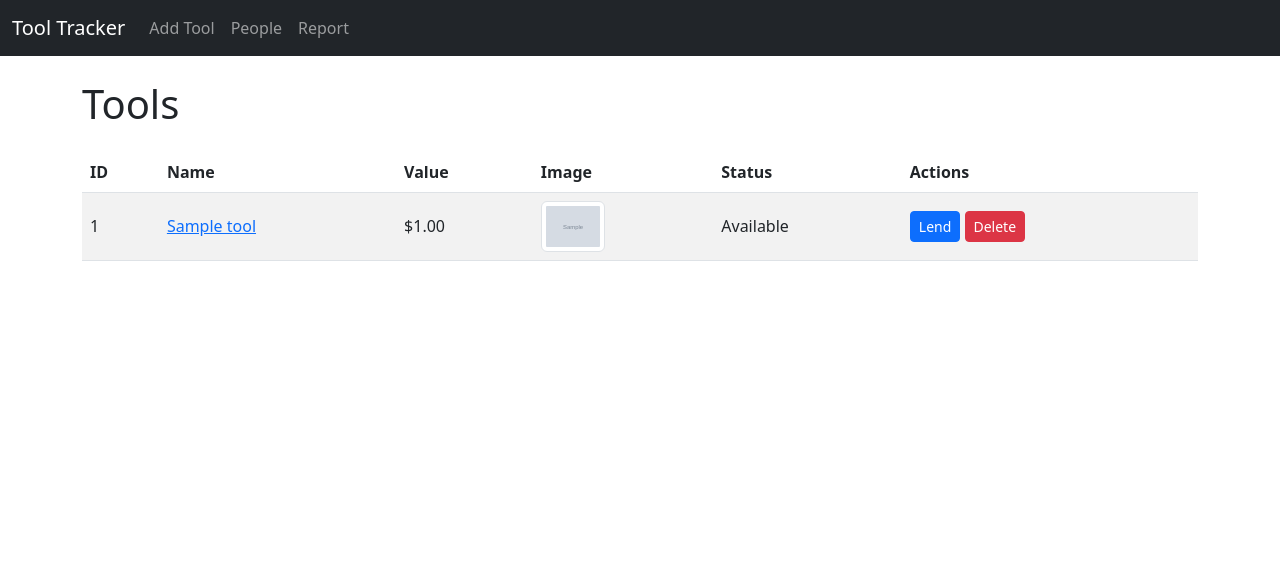
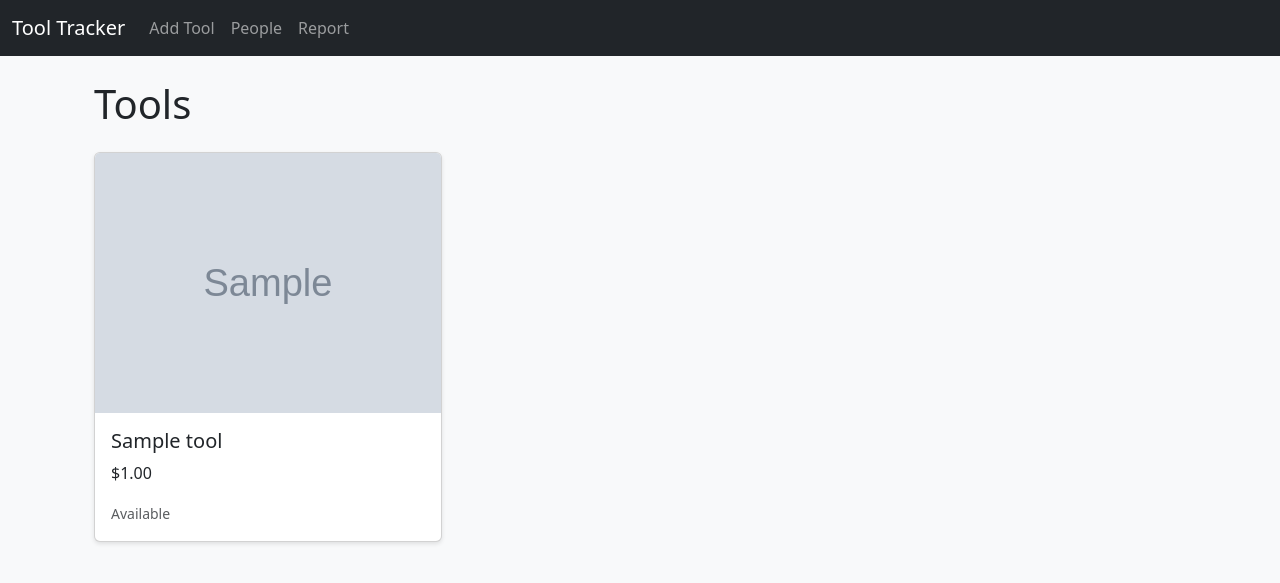
Before and after one commit to d-kholin/tooltracker, a Flask app: page / in a window 1280 px wide. Shown: the top 583 px of the page. Run offline with Flask 3, Linux system fonts and the light colour scheme; tables that the repository leaves empty hold one stand-in row (values such as "Sample post"); grey boxes marked "Sample" are stand-in pictures; some libraries are stand-ins or nearby versions.

Commit message:
feat: add react front end for tool dashboard

```diff
--- a/app.py
+++ b/app.py
@@ -1,7 +1,7 @@
 import os
 import sqlite3
 import datetime
-from flask import Flask, render_template, request, redirect, url_for, flash
+from flask import Flask, render_template, request, redirect, url_for, flash, jsonify
 from werkzeug.utils import secure_filename
 
 DB_PATH = os.environ.get('TOOLTRACKER_DB', 'tooltracker.db')
@@ -66,6 +66,11 @@ init_db()
 
 @app.route('/')
 def index():
+    return render_template('index.html')
+
+
+@app.route('/api/tools')
+def api_tools():
     with get_conn() as conn:
         c = conn.cursor()
         c.execute(
@@ -77,8 +82,8 @@ def index():
             ORDER BY t.id
             """
         )
-        tools = c.fetchall()
-    return render_template('index.html', tools=tools)
+        tools = [dict(row) for row in c.fetchall()]
+    return jsonify(tools)
 
 
 @app.route('/add', methods=['GET', 'POST'])
--- /dev/null
+++ b/static/css/style.css
@@ -0,0 +1,7 @@
+body {
+  background-color: #f8f9fa;
+}
+
+.card {
+  box-shadow: 0 2px 4px rgba(0, 0, 0, 0.1);
+}
--- /dev/null
+++ b/static/js/app.js
@@ -0,0 +1,40 @@
+const App = () => {
+  const [tools, setTools] = React.useState([]);
+
+  React.useEffect(() => {
+    fetch('/api/tools')
+      .then(res => res.json())
+      .then(data => setTools(data));
+  }, []);
+
+  return (
+    <div className="container">
+      <h1 className="mb-4">Tools</h1>
+      <div className="row row-cols-1 row-cols-md-3 g-4">
+        {tools.map(tool => (
+          <div className="col" key={tool.id}>
+            <div className="card h-100">
+              {tool.image_path && (
+                <img src={`/static/${tool.image_path}`} className="card-img-top" alt={tool.name} />
+              )}
+              <div className="card-body">
+                <h5 className="card-title">{tool.name}</h5>
+                {tool.value !== null && (
+                  <p className="card-text">${tool.value.toFixed(2)}</p>
+                )}
+                <p className="card-text">
+                  <small className="text-muted">
+                    {tool.borrower ? `Lent to ${tool.borrower} on ${tool.lent_on}` : 'Available'}
+                  </small>
+                </p>
+              </div>
+            </div>
+          </div>
+        ))}
+      </div>
+    </div>
+  );
+};
+
+const root = ReactDOM.createRoot(document.getElementById('root'));
+root.render(<App />);
--- a/templates/base.html
+++ b/templates/base.html
@@ -5,6 +5,7 @@
   <meta name="viewport" content="width=device-width, initial-scale=1">
   <title>Tool Tracker</title>
   <link href="https://cdn.jsdelivr.net/npm/bootstrap@5.3.0/dist/css/bootstrap.min.css" rel="stylesheet">
+  <link href="{{ url_for('static', filename='css/style.css') }}" rel="stylesheet">
 </head>
 <body>
   <nav class="navbar navbar-expand-lg navbar-dark bg-dark">
--- a/templates/index.html
+++ b/templates/index.html
@@ -1,32 +1,8 @@
 {% extends 'base.html' %}
 {% block content %}
-<h1 class="mb-4">Tools</h1>
-<table class="table table-striped align-middle">
-  <thead>
-    <tr><th>ID</th><th>Name</th><th>Value</th><th>Image</th><th>Status</th><th>Actions</th></tr>
-  </thead>
-  <tbody>
-  {% for t in tools %}
-  <tr>
-    <td>{{ t.id }}</td>
-    <td><a href="{{ url_for('edit_tool', tool_id=t.id) }}">{{ t.name }}</a></td>
-    <td>${{ '%.2f'|format(t.value or 0) }}</td>
-    <td>{% if t.image_path %}<img src="{{ url_for('static', filename=t.image_path) }}" width="64" class="img-thumbnail">{% endif %}</td>
-    <td>{% if t.borrower %}Lent to {{ t.borrower }} on {{ t.lent_on }}{% else %}Available{% endif %}</td>
-    <td>
-      {% if not t.borrower %}
-        <a href="{{ url_for('lend_tool', tool_id=t.id) }}" class="btn btn-sm btn-primary">Lend</a>
-      {% else %}
-        <form action="{{ url_for('return_tool', tool_id=t.id) }}" method="post" class="d-inline">
-          <button type="submit" class="btn btn-sm btn-secondary">Return</button>
-        </form>
-      {% endif %}
-      <form action="{{ url_for('delete_tool', tool_id=t.id) }}" method="post" class="d-inline">
-        <button type="submit" class="btn btn-sm btn-danger">Delete</button>
-      </form>
-    </td>
-  </tr>
-  {% endfor %}
-  </tbody>
-</table>
+<div id="root"></div>
+<script src="https://unpkg.com/react@18/umd/react.development.js" crossorigin></script>
+<script src="https://unpkg.com/react-dom@18/umd/react-dom.development.js" crossorigin></script>
+<script src="https://unpkg.com/babel-standalone@6/babel.min.js"></script>
+<script type="text/babel" src="{{ url_for('static', filename='js/app.js') }}"></script>
 {% endblock %}
```
Also changed, not shown: README.md.
